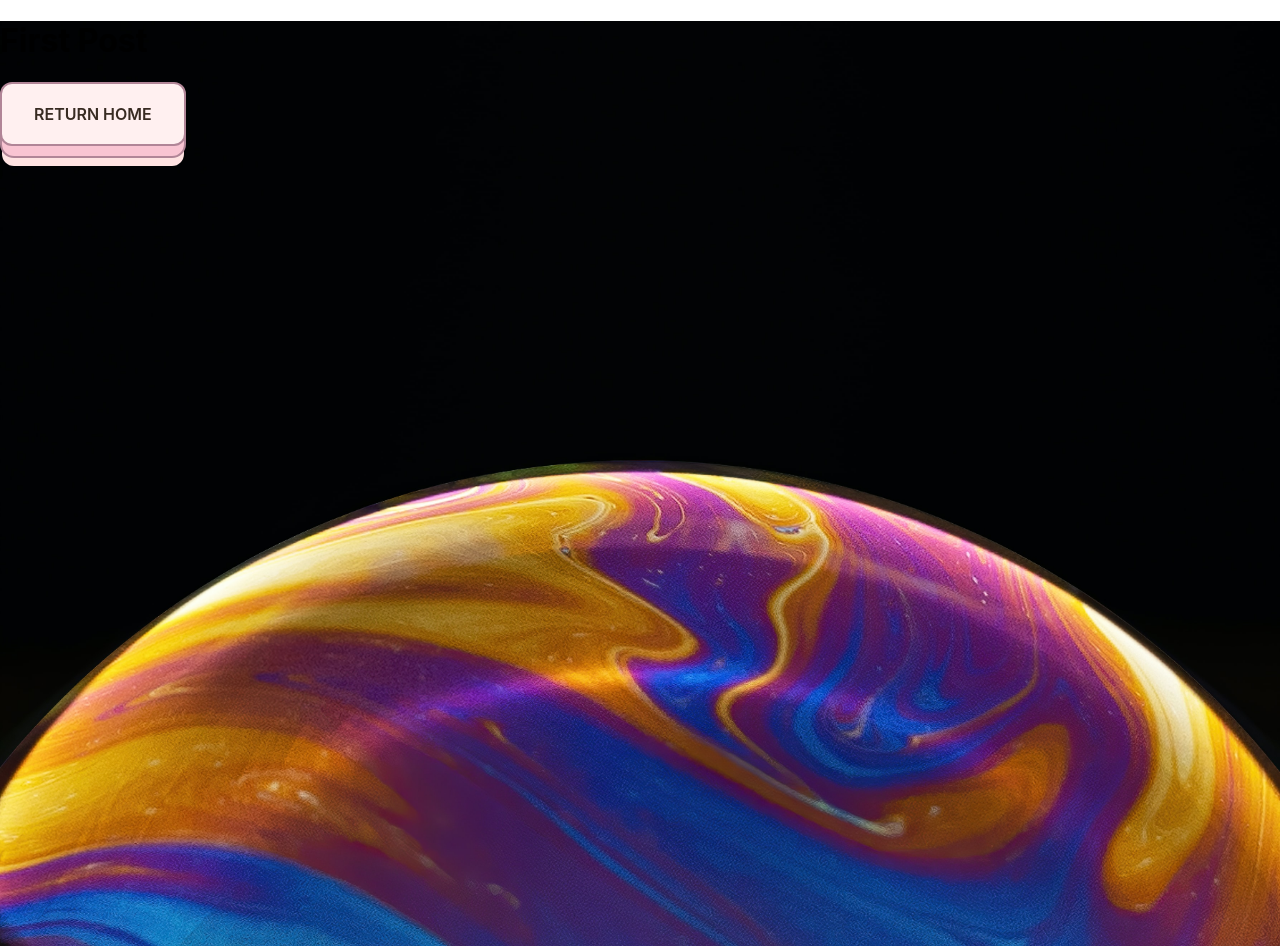
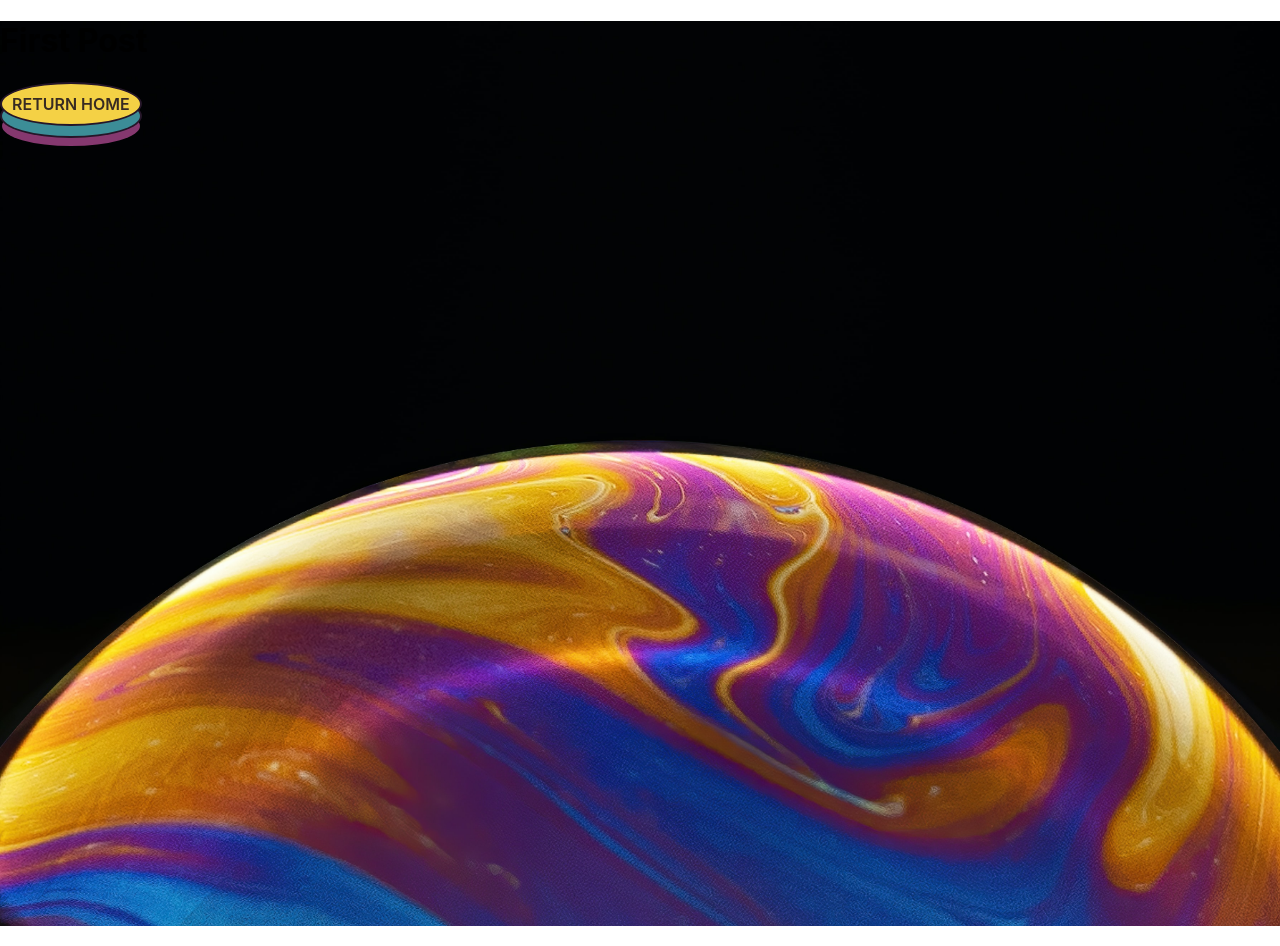
Before and after one commit to mvjones150/personal-site, a Next.js app: page /about in a window 1280 px wide. Built offline with nearby package versions, Linux system fonts and the light colour scheme.

Commit message:
adjusted scss color pallette for cute button

```diff
--- a/components/cute-button/styles.scss
+++ b/components/cute-button/styles.scss
@@ -1,10 +1,10 @@
 $bg: #fff;
 $text: #382b22;
-$light-pink: #fff0f0;
-$pink: #ffe9e9;
-$dark-pink: #f9c4d2;
-$pink-border: #b18597;
-$pink-shadow: #ffe3e2;
+$light-pink: #F4D145;
+$pink: #DBC15D;
+$dark-pink: #3C8D97;
+$golden-border: #251629;
+$pink-shadow: #85386F;
 
 .cute-button {
   position: relative;
@@ -20,10 +20,10 @@ $pink-shadow: #ffe3e2;
   font-weight: 600;
   color: $text;
   text-transform: uppercase;
-  padding: 1.25em 2em;
+  padding: 10px;
   background: $light-pink;
-  border: 2px solid $pink-border;
-  border-radius: 0.75em;
+  border: 2px solid $golden-border;
+  border-radius: 50%;
   transform-style: preserve-3d;
   transition: transform 150ms cubic-bezier(0, 0, 0.58, 1), background 150ms cubic-bezier(0, 0, 0.58, 1);
   &::before {
@@ -37,7 +37,7 @@ $pink-shadow: #ffe3e2;
     bottom: 0;
     background: $dark-pink;
     border-radius: inherit;
-    box-shadow: 0 0 0 2px $pink-border, 0 0.625em 0 0 $pink-shadow;
+    box-shadow: 0 0 0 2px $golden-border, 0 0.625em 0 0 $pink-shadow;
     transform: translate3d(0, 0.75em, -1em);
     transition: transform 150ms cubic-bezier(0, 0, 0.58, 1), box-shadow 150ms cubic-bezier(0, 0, 0.58, 1);
   }
@@ -45,7 +45,7 @@ $pink-shadow: #ffe3e2;
     background: $pink;
     transform: translate(0, 0.25em);
     &::before {
-      box-shadow: 0 0 0 2px $pink-border, 0 0.5em 0 0 $pink-shadow;
+      box-shadow: 0 0 0 2px $golden-border, 0 0.5em 0 0 $pink-shadow;
       transform: translate3d(0, 0.5em, -1em);
     }
   }
@@ -53,7 +53,7 @@ $pink-shadow: #ffe3e2;
     background: $pink;
     transform: translate(0em, 0.75em);
     &::before {
-      box-shadow: 0 0 0 2px $pink-border, 0 0 $pink-shadow;
+      box-shadow: 0 0 0 2px $golden-border, 0 0 $pink-shadow;
       transform: translate3d(0, 0, -1em);
     }
   }
```
